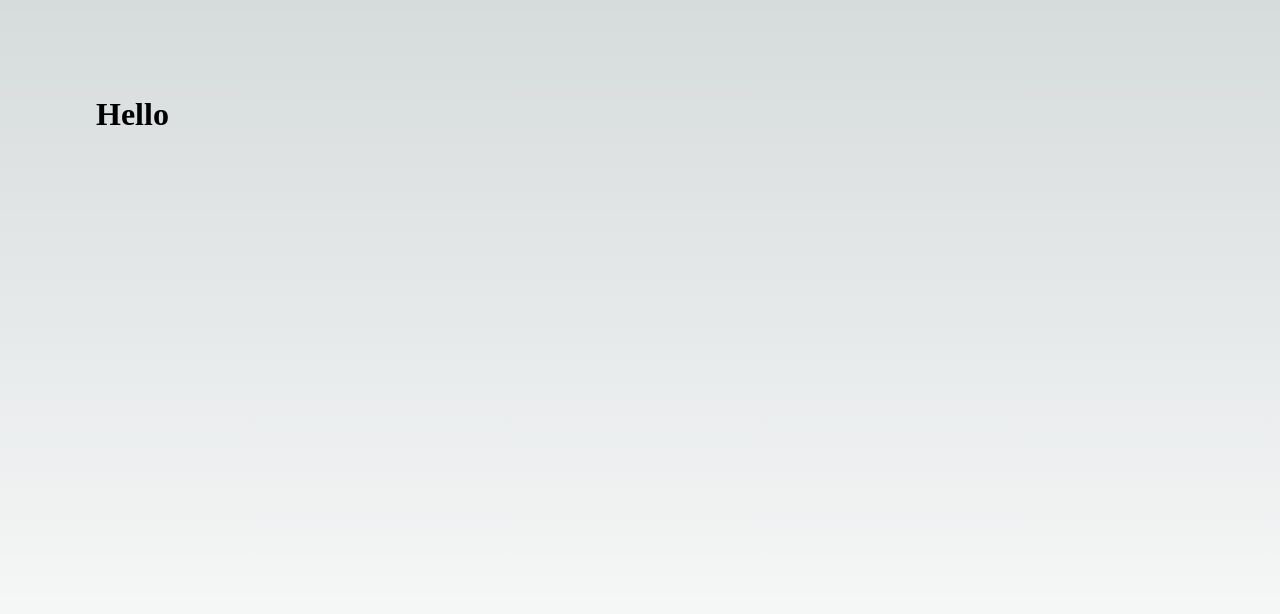
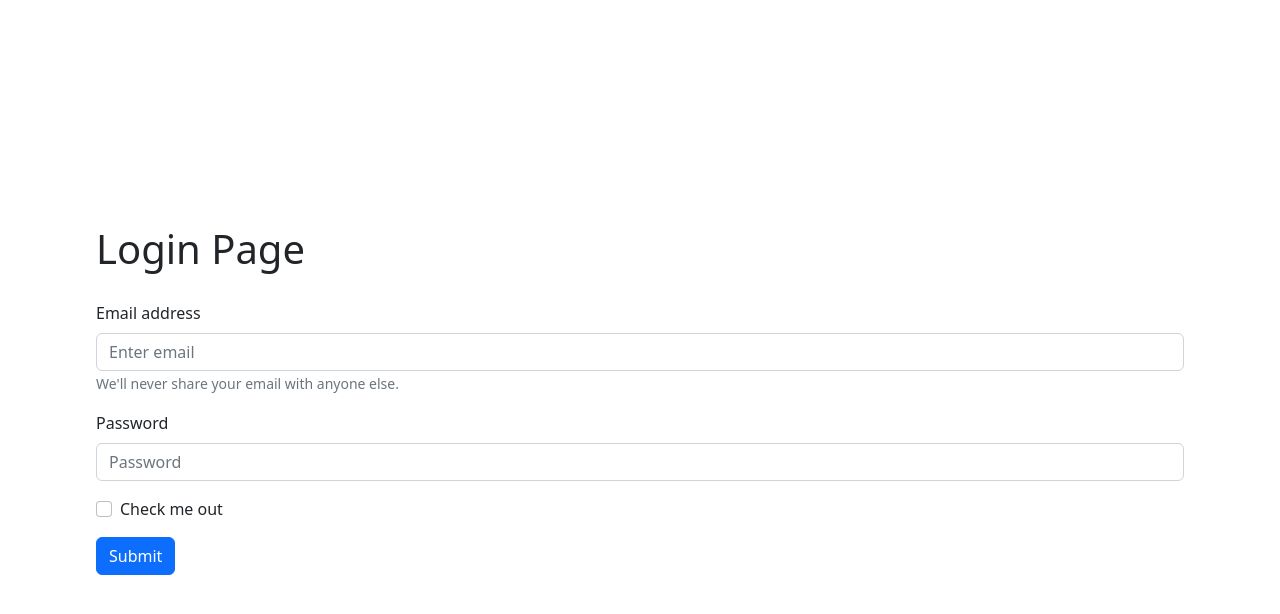
Before and after one commit to KushalTalkingLands/next-reactbootstrap-practice, a Next.js app: page /login in a window 1280 px wide. Shown: the top 614 px of the page. Built offline with nearby package versions, Linux system fonts and the light colour scheme.

Commit message:
email screen added

```diff
--- a/app/login/page.module.css
+++ b/app/login/page.module.css
@@ -1,7 +1,7 @@
 .main {
   display: flex;
   flex-direction: column;
-  justify-content: space-between;
+  justify-content: center;
   /* align-items: center; */
   padding: 6rem;
   min-height: 100vh;
--- a/app/login/page.tsx
+++ b/app/login/page.tsx
@@ -1,10 +1,17 @@
 import React from "react"
 import styles from './page.module.css'
+import 'bootstrap/dist/css/bootstrap.css';
+import BasicLoginForm from "@/component/BasicLoginForm";
 
 function Login() {
   return (
   <main className={styles.main}>
-  <h1>Hello</h1>
+    <h1>Login Page</h1>
+    <div style={{
+        marginTop: "20px"
+    }}>
+        <BasicLoginForm />
+    </div>
   </main>
   )
 
--- /dev/null
+++ b/component/BasicLoginForm.tsx
@@ -0,0 +1,33 @@
+'use client'
+import Button from "react-bootstrap/Button";
+import Form from "react-bootstrap/Form";
+import "bootstrap/dist/css/bootstrap.css";
+
+function BasicLoginForm() {
+  return (
+    <>
+      <Form>
+        <Form.Group className="mb-3" controlId="formBasicEmail">
+          <Form.Label>Email address</Form.Label>
+          <Form.Control type="email" placeholder="Enter email" />
+          <Form.Text className="text-muted">
+            We'll never share your email with anyone else.
+          </Form.Text>
+        </Form.Group>
+
+        <Form.Group className="mb-3" controlId="formBasicPassword">
+          <Form.Label>Password</Form.Label>
+          <Form.Control type="password" placeholder="Password" />
+        </Form.Group>
+        <Form.Group className="mb-3" controlId="formBasicCheckbox">
+          <Form.Check type="checkbox" label="Check me out" />
+        </Form.Group>
+        <Button variant="primary" type="submit">
+          Submit
+        </Button>
+      </Form>
+    </>
+  );
+}
+
+export default BasicLoginForm;
```
Also changed, not shown: app/list-components/page.tsx (added, +9 -0 lines), app/page.tsx (+8 -3 lines), component/PrimaryButton.tsx (added, +13 -0 lines), logics/emailValidation.ts (added).
